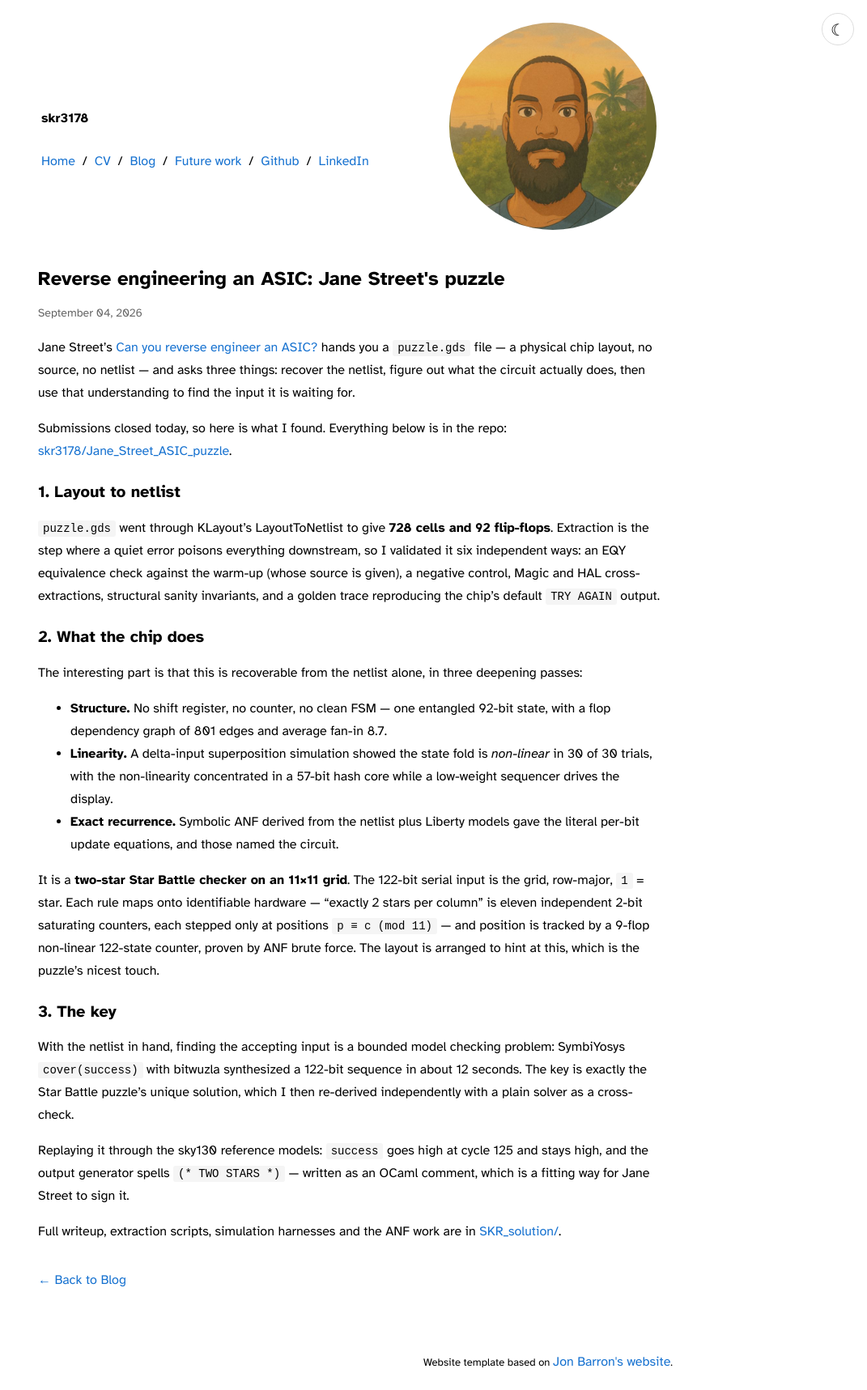
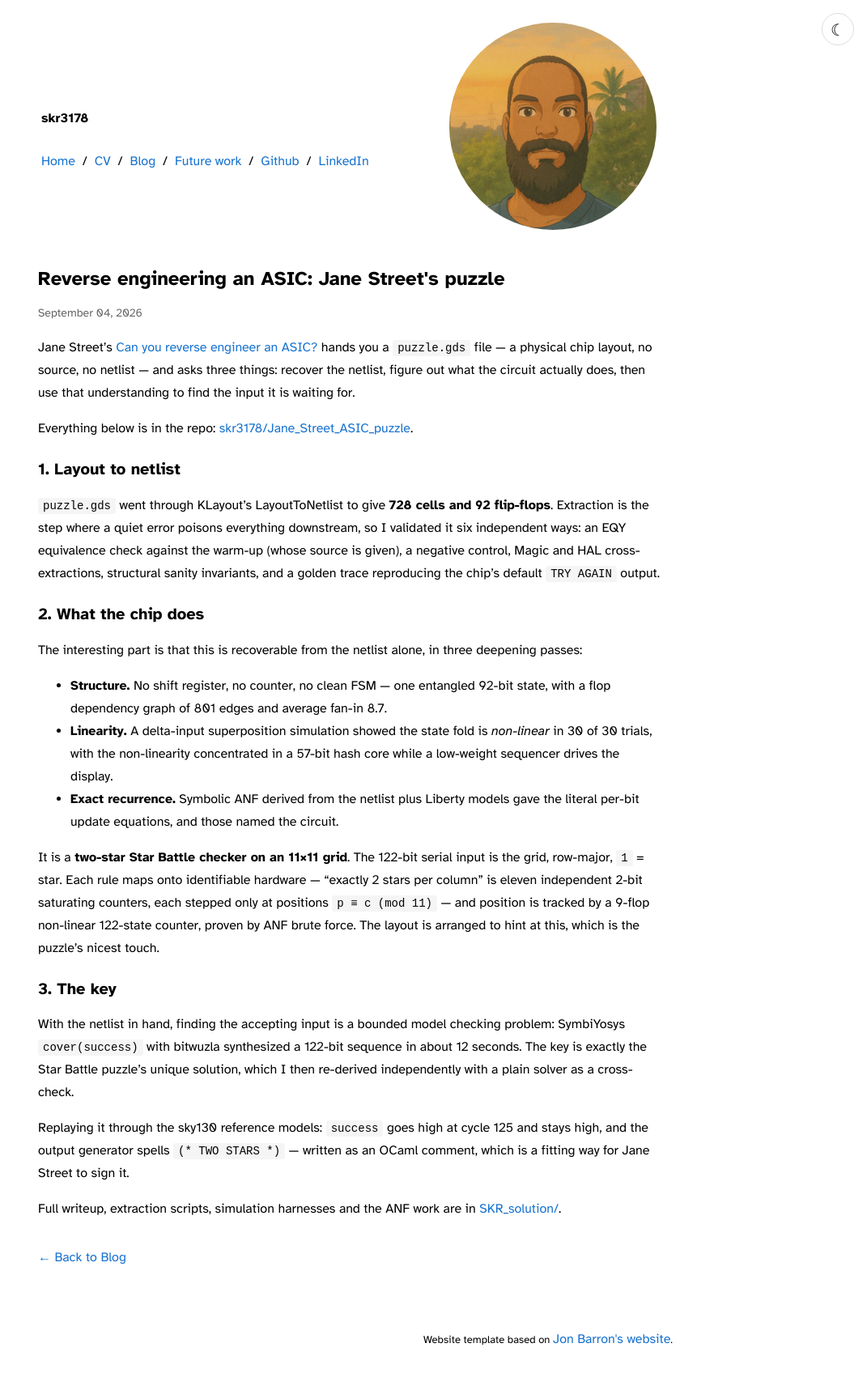
Before and after one commit to skr3178/skr3178.github.io, a Jekyll site: the page built from _posts/2026-09-04-jane-street-asic-puzzle.md, in a window 1280 px wide. Shown: the whole page at 81% size, without its empty margins (209-1280 px from the left). Built offline with Jekyll 4.4.1, drawn with Linux system fonts in a browser that asks for light colours; after the commit the page ends 1689 px from its top, so only the background shows below that.

Commit message:
Drop the "submissions closed today" line from the ASIC puzzle post
Co-Authored-By: Claude Opus 5 (1M context) <noreply@anthropic.com>

```diff
--- a/_posts/2026-09-04-jane-street-asic-puzzle.md
+++ b/_posts/2026-09-04-jane-street-asic-puzzle.md
@@ -9,7 +9,7 @@ hands you a `puzzle.gds` file — a physical chip layout, no source, no netlist
 three things: recover the netlist, figure out what the circuit actually does, then use that
 understanding to find the input it is waiting for.
 
-Submissions closed today, so here is what I found. Everything below is in the repo:
+Everything below is in the repo:
 [skr3178/Jane_Street_ASIC_puzzle](https://github.com/skr3178/Jane_Street_ASIC_puzzle).
 
 ## 1. Layout to netlist
```
